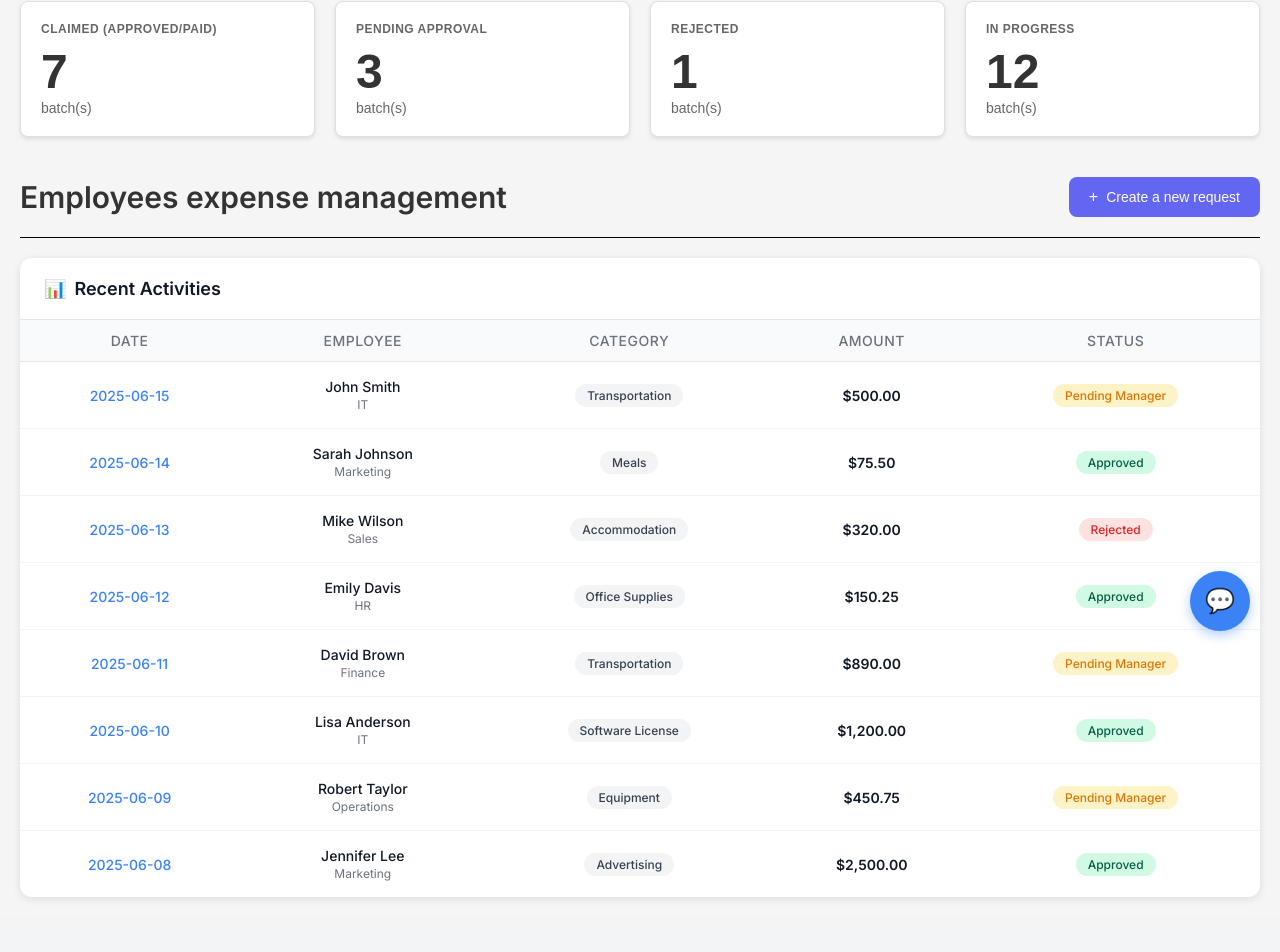
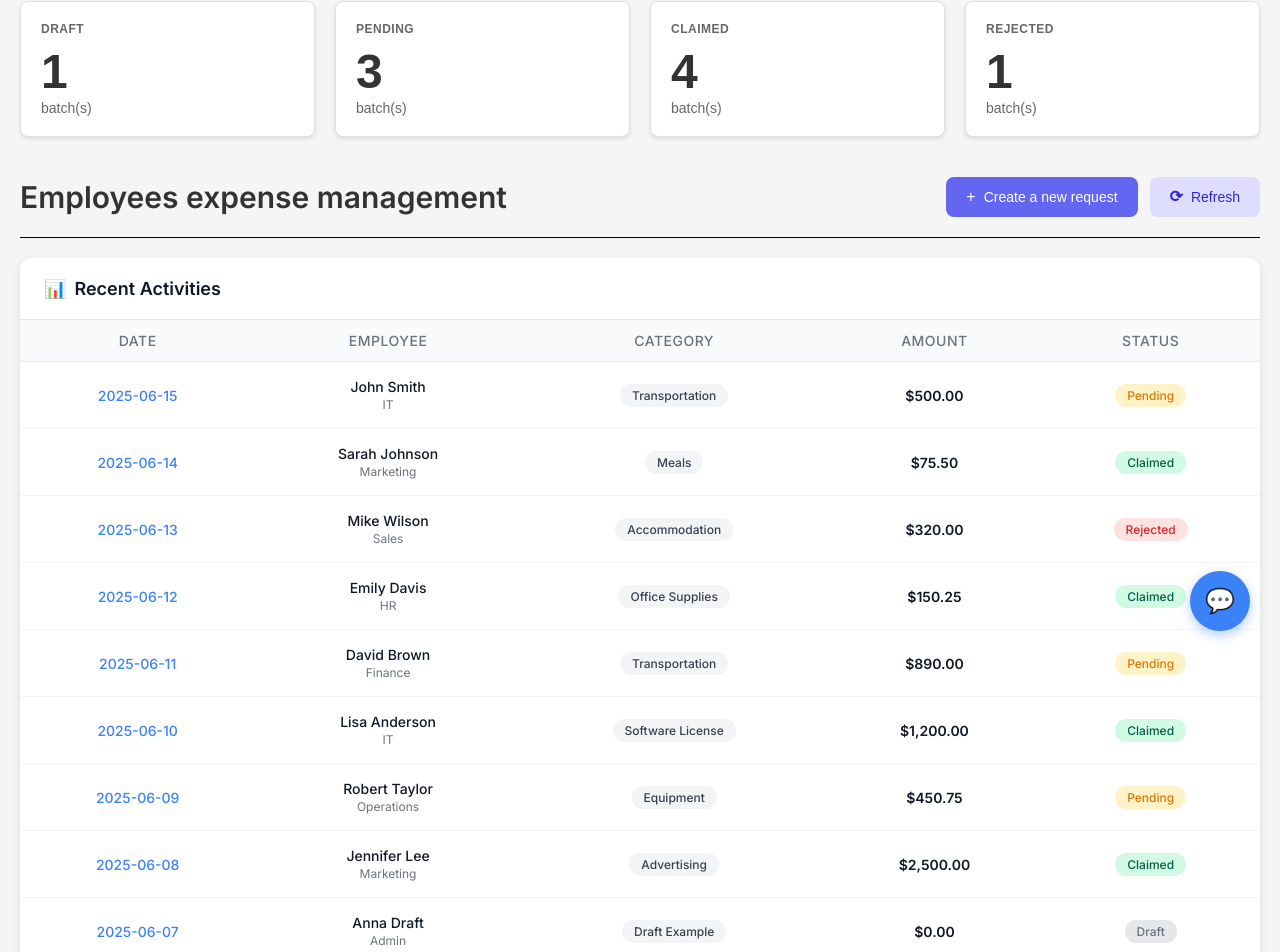
Before and after one commit to huyhuyhuy8s/c8-scrum-training, a React (Vite) app in the folder front-end/: page / in a window 1280 px wide. Shown: the part 139-1091 px from the top of the page. Before the commit the page ends 1056 px from the top, so only its background shows below. Built offline with nearby package versions, Linux system fonts and the light colour scheme.

Commit message:
Filter
filter expense list by status

```diff
--- a/front-end/src/components/Action.jsx
+++ b/front-end/src/components/Action.jsx
@@ -1,12 +1,12 @@
 import React from 'react'
 
-const Action = ({ title, buttonText, onButtonClick }) => {
+const Action = ({ title, buttonText, onButtonClick, onRefresh }) => {
   return (
     <div className="action-container">
       <h1 className="action-title">
         {title}
       </h1>
-
+      <div style={{ display: 'flex', gap: '12px' }}>
         <button
           className="action-button"
           onClick={onButtonClick}
@@ -14,6 +14,15 @@ const Action = ({ title, buttonText, onButtonClick }) => {
           <span className="action-button-icon">+</span>
           {buttonText}
         </button>
+        <button
+          className="action-button"
+          style={{ background: '#dedcff', color: '#2f27ce' }}
+          onClick={onRefresh}
+        >
+          <span className="action-button-icon" style={{ fontWeight: 'bold' }}>⟳</span>
+          Refresh
+        </button>
+      </div>
     </div>
   )
 }
--- a/front-end/src/components/AddExpense.jsx
+++ b/front-end/src/components/AddExpense.jsx
@@ -5,7 +5,8 @@ function AddExpense({ onClose }) {
   const [expense, setExpense] = useState({
     amount: '',
     description: '',
-    image: null
+    image: null,
+    expenseDate: today
   })
 
   // Handle Escape key to close modal
@@ -35,9 +36,15 @@ function AddExpense({ onClose }) {
       return
     }
 
+    // Validate date
+    if (!expense.expenseDate) {
+      alert('Please enter a valid date')
+      return
+    }
+
     // Process the expense data
     const data = {
-      expenseDate: today,
+      expenseDate: expense.expenseDate,
       amount: amount,
       description: expense.description.trim(),
       image: expense.image
@@ -51,7 +58,8 @@ function AddExpense({ onClose }) {
     setExpense({
       amount: '',
       description: '',
-      image: null
+      image: null,
+      expenseDate: today
     })
 
     // Close modal if onClose function is provided
@@ -100,8 +108,9 @@ function AddExpense({ onClose }) {
               type="date"
               id="expenseDate"
               name="expenseDate"
-              value={today}
-              readOnly
+              value={expense.expenseDate}
+              onChange={handleChange}
+              required
               className="form-input"
             />
           </div>          <div className="form-group">
--- a/front-end/src/components/Card.jsx
+++ b/front-end/src/components/Card.jsx
@@ -1,8 +1,8 @@
 import React from 'react'
 
-const Card = ({ title, count, subtitle }) => {
+const Card = ({ title, count, subtitle, onClick }) => {
   return (
-    <div className="card-container">
+    <div className="card-container" onClick={onClick} style={{ cursor: onClick ? 'pointer' : 'default' }}>
       <div className="card-title">
         {title}
       </div>
--- a/front-end/src/components/List.jsx
+++ b/front-end/src/components/List.jsx
@@ -1,6 +1,6 @@
 import React from 'react'
 
-const List = ({ title = "Recent Activities", data = [] }) => {  // Sample data if no data is provided
+const List = ({ title = "Recent Activities", data = [], filterStatus }) => {  // Sample data if no data is provided
   const sampleData = [
     {
       id: 1,
@@ -12,7 +12,7 @@ const List = ({ title = "Recent Activities", data = [] }) => {  // Sample data i
       category: "Transportation",
       amount: "$500.00",
       status: "pending",
-      statusText: "Pending Manager"
+      statusText: "Pending"
     },
     {
       id: 2,
@@ -24,7 +24,7 @@ const List = ({ title = "Recent Activities", data = [] }) => {  // Sample data i
       category: "Meals",
       amount: "$75.50",
       status: "approved",
-      statusText: "Approved"
+      statusText: "Claimed"
     },
     {
       id: 3,
@@ -48,7 +48,7 @@ const List = ({ title = "Recent Activities", data = [] }) => {  // Sample data i
       category: "Office Supplies",
       amount: "$150.25",
       status: "approved",
-      statusText: "Approved"
+      statusText: "Claimed"
     },
     {
       id: 5,
@@ -60,7 +60,7 @@ const List = ({ title = "Recent Activities", data = [] }) => {  // Sample data i
       category: "Transportation",
       amount: "$890.00",
       status: "pending",
-      statusText: "Pending Manager"
+      statusText: "Pending"
     },
     {
       id: 6,
@@ -72,7 +72,7 @@ const List = ({ title = "Recent Activities", data = [] }) => {  // Sample data i
       category: "Software License",
       amount: "$1,200.00",
       status: "approved",
-      statusText: "Approved"
+      statusText: "Claimed"
     },
     {
       id: 7,
@@ -84,7 +84,7 @@ const List = ({ title = "Recent Activities", data = [] }) => {  // Sample data i
       category: "Equipment",
       amount: "$450.75",
       status: "pending",
-      statusText: "Pending Manager"
+      statusText: "Pending"
     },
     {
       id: 8,
@@ -96,11 +96,31 @@ const List = ({ title = "Recent Activities", data = [] }) => {  // Sample data i
       category: "Advertising",
       amount: "$2,500.00",
       status: "approved",
-      statusText: "Approved"
+      statusText: "Claimed"
+    },
+    {
+      id: 9,
+      date: "2025-06-07",
+      employee: {
+        name: "Anna Draft",
+        department: "Admin"
+      },
+      category: "Draft Example",
+      amount: "$0.00",
+      status: "draft",
+      statusText: "Draft"
     }
   ];
 
-  const displayData = data.length > 0 ? data : sampleData;
+  let displayData = data.length > 0 ? data : sampleData;
+  if (filterStatus) {
+    if (filterStatus === 'raft') {
+      // Giả sử status "raft" là những item chưa có trạng thái (hoặc status === 'raft' nếu có)
+      displayData = displayData.filter(item => item.status === 'raft');
+    } else {
+      displayData = displayData.filter(item => item.status === filterStatus);
+    }
+  }
 
   const getStatusClass = (status) => {
     switch (status) {
@@ -110,6 +130,8 @@ const List = ({ title = "Recent Activities", data = [] }) => {  // Sample data i
         return 'approved';
       case 'rejected':
         return 'rejected';
+      case 'draft':
+        return 'draft';
       default:
         return 'pending';
     }
--- a/front-end/src/components/MainLayout.jsx
+++ b/front-end/src/components/MainLayout.jsx
@@ -8,6 +8,8 @@ import FeedbackButton from "./FeedbackButton";
 
 const MainLayout = () => {
   const [showAddExpense, setShowAddExpense] = useState(false);
+  const [filterStatus, setFilterStatus] = useState(null);
+  const [refreshKey, setRefreshKey] = useState(0);
 
   const handleCreateRequest = () => {
     console.log("Create new request");
@@ -114,22 +116,23 @@ const MainLayout = () => {
             marginBottom: "20px",
           }}
         >
-          <Card title="CLAIMED (APPROVED/PAID)" count="7" subtitle="batch(s)" />
-
-          <Card title="PENDING APPROVAL" count="3" subtitle="batch(s)" />
-
-          <Card title="REJECTED" count="1" subtitle="batch(s)" />
-
-          <Card title="IN PROGRESS" count="12" subtitle="batch(s)" />
+          <Card title="DRAFT" count="1" subtitle="batch(s)" onClick={() => setFilterStatus('draft')} />
+          <Card title="PENDING" count="3" subtitle="batch(s)" onClick={() => setFilterStatus('pending')} />
+          <Card title="CLAIMED" count="4" subtitle="batch(s)" onClick={() => setFilterStatus('approved')} />
+          <Card title="REJECTED" count="1" subtitle="batch(s)" onClick={() => setFilterStatus('rejected')} />
         </div>
         {/* Action Section */}
         <Action
           title="Employees expense management"
           buttonText="Create a new request"
           onButtonClick={handleCreateRequest}
+          onRefresh={() => {
+            setFilterStatus(null);
+            setRefreshKey(prev => prev + 1);
+          }}
         />
         {/* List Component */}
-        <List />
+        <List filterStatus={filterStatus} key={refreshKey} />
         {/* Feedback Button */}
         <FeedbackButton onClick={handleFeedback} />
       </div>
--- a/front-end/src/styles/List.css
+++ b/front-end/src/styles/List.css
@@ -120,3 +120,8 @@
   background-color: #fee2e2;
   color: #dc2626;
 }
+
+.list-status.draft {
+  background-color: #e5e7eb;
+  color: #6b7280;
+}
```
Also changed, not shown: 1 other file (tests, documents, lock files or other folders). Lines whose indentation alone changed are shown as unchanged.
